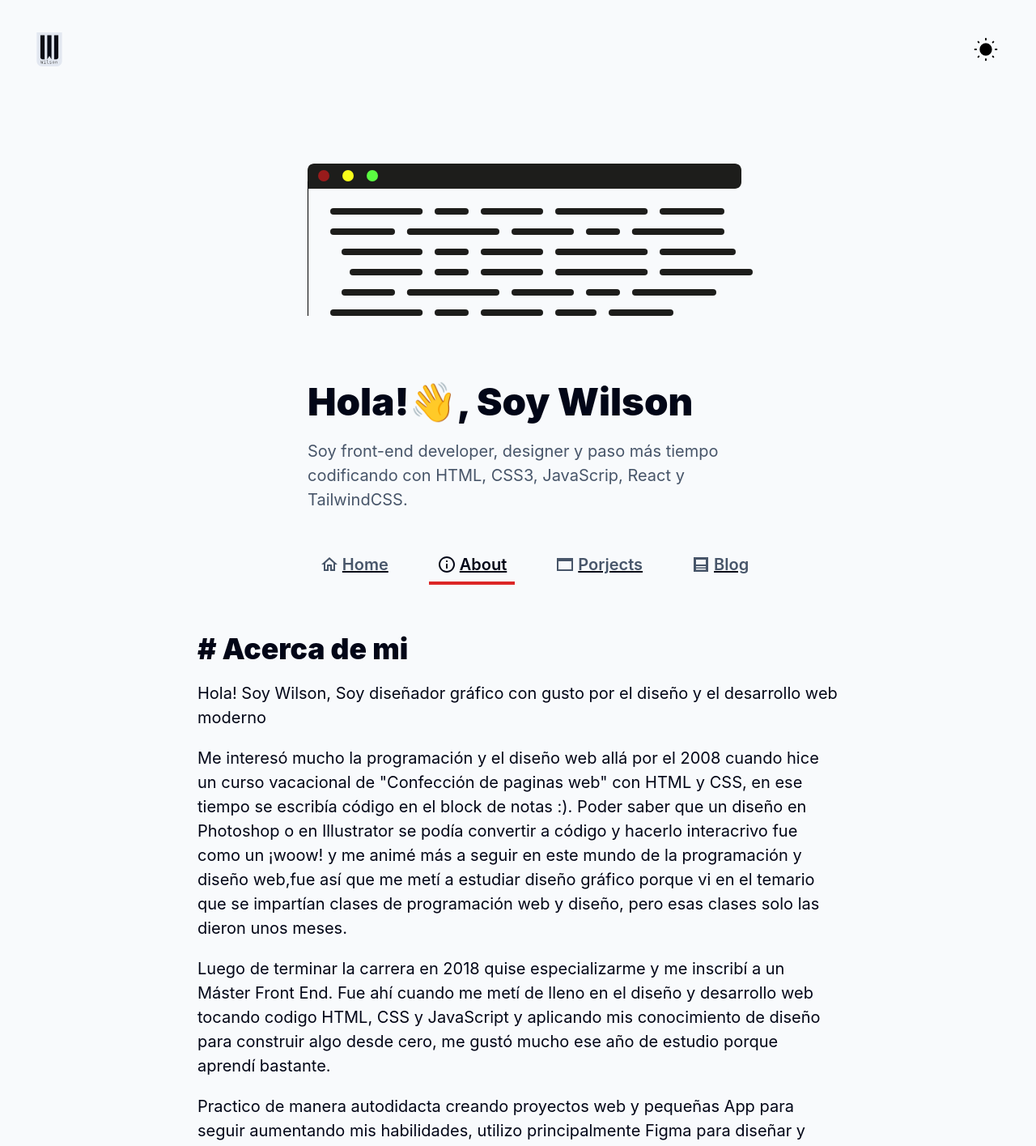
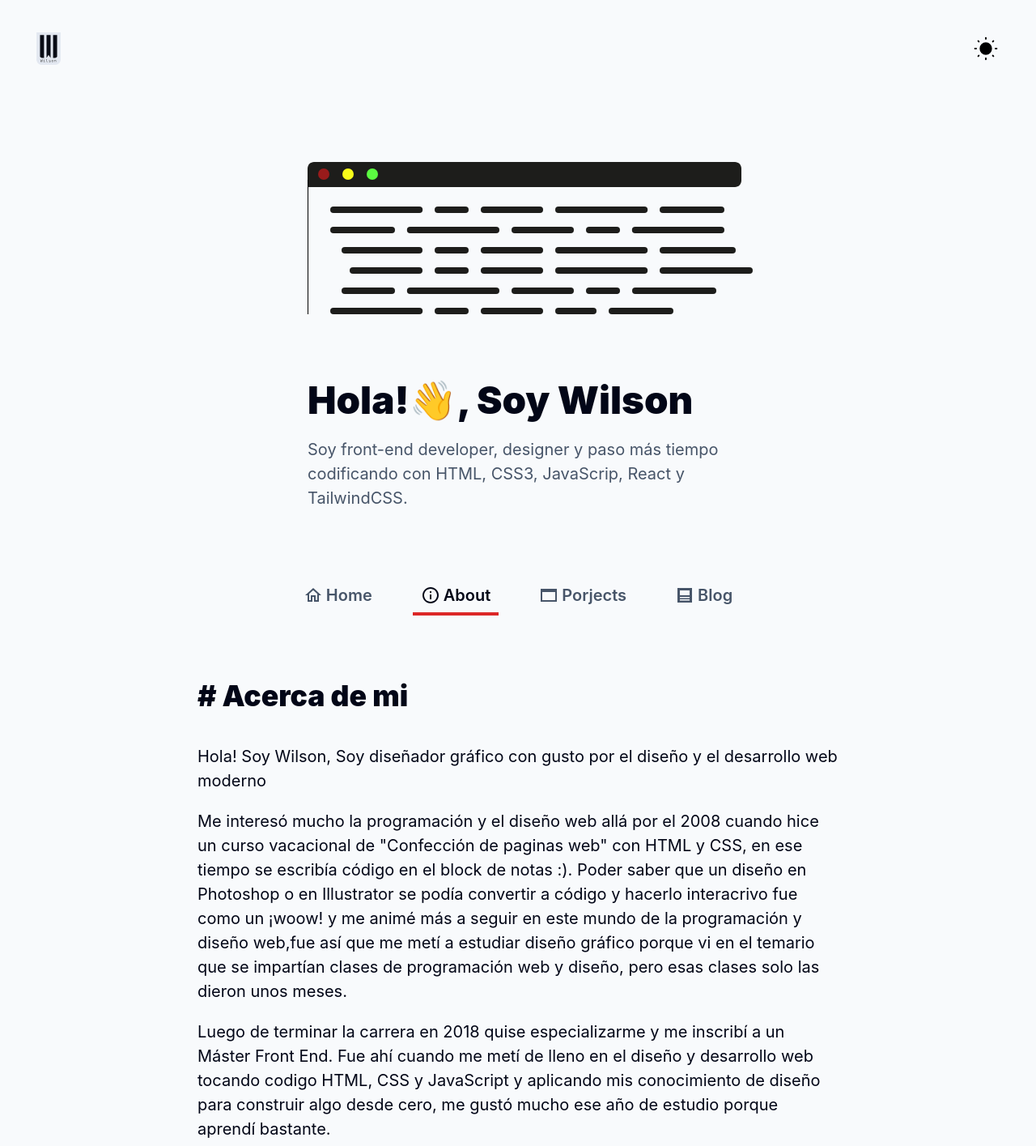
Before and after one commit to sonvice/porfolio-web, a React (Vite) app: page /about in a window 1280 px wide. Shown: the top 1415 px of the page at 81% size. Built offline with nearby package versions, Linux system fonts and the light colour scheme.

Commit message:
style nav

```diff
--- a/src/blocks/nav.css
+++ b/src/blocks/nav.css
@@ -1,3 +1,3 @@
 .nav{
-    --cluster-horizontal-alignment:center;
+padding: 0;
 }
--- a/src/components/About.jsx
+++ b/src/components/About.jsx
@@ -2,9 +2,9 @@ import React from "react";
 
 const About = () => {
   return (
-    <div className="wrapper flow mt-xl">
-      <h2 className="dark:text-slate-300 text-size-2"># Acerca de mi</h2>
-      <div className="flow text-base dark:text-slate-300">
+    <div className="wrapper mt-xl">
+      <h2 className="dark:text-slate-300 text-size-2 mt-2xl"># Acerca de mi</h2>
+      <div className="flow text-base dark:text-slate-300 mt-lg">
         <p>
           Hola! Soy Wilson, Soy diseñador gráfico con gusto por el diseño y el
           desarrollo web moderno
--- a/src/components/Blog.jsx
+++ b/src/components/Blog.jsx
@@ -2,10 +2,13 @@ import React from 'react'
 
 const Blog = () => {
   return (
-    <div className='wrapper dark:text-slate-400'>
+    <div className='wrapper dark:text-slate-300'>
 
-        <div className='pt-lg text-size-2 font-bold'>Próximamente.</div>
+        <h2 className='mt-2xl text-size-2 font-bold'># Próximamente</h2>
+        <div className='mt-lg'>
         <p className='text-base'>consejos y trucos para el desarrollo web hasta explorando las últimas tendencias en el desarrollo y diseño web, mi objetivo es brindarte contenido que te ayude a convertirte en un desarrollador front-end más hábil y creativo.</p>
+
+        </div>
 
     </div>
   )
--- a/src/components/CardProject.jsx
+++ b/src/components/CardProject.jsx
@@ -9,9 +9,9 @@ const CardProject = ({ nunCard,titleMain }) => {
 
 
   return (
-    <div className="wrapper mt-xl">
+    <div className="wrapper mt-2xl">
       <h2 className="dark:text-slate-300 text-size-2"># {titleMain}</h2>
-      <div className="box-grid gap-lg mt-md">
+      <div className="box-grid gap-lg mt-lg">
         {newArr.map((figure) => (
           <div key={figure.label} className="card">
             <figure>
--- a/src/components/Header.jsx
+++ b/src/components/Header.jsx
@@ -38,7 +38,7 @@ const Header = () => {
       <div className="flex justify-between px-lg items-center">
         <div>
           <a href="/">
-            <img width={42} height={42} src={logo} alt="Logo" />
+            <img width={40} height={40} src={logo} alt="Logo" />
           </a>
         </div>
         <button onClick={toggleTheme} className="bg-transparent border-0 cursor-pointer">
--- a/src/components/Nav.jsx
+++ b/src/components/Nav.jsx
@@ -3,12 +3,12 @@ import { navLink } from "../constant";
 import { NavLink } from "react-router-dom";
 const Nav = () => {
   return (
-    <nav className="wrapper text-base font-semibold text-slate-600 mt-lg">
-      <ul className="nav cluster max-md:justify-start max-sm:gap-[8px] list-none">
+    <nav className="wrapper text-base font-semibold text-slate-600 mt-2xl">
+      <ul className="nav cluster md:justify-center max-sm:gap-[8px] list-none">
         {navLink.map((item) => (
           <li key={item.label} className="border-animated">
             <NavLink
-              className="flex gap-[4px] p-[10px] items-center dark:text-slate-300"
+              className="flex gap-[4px] p-[10px] no-underline items-center dark:text-slate-300"
               to={item.href}
             >
               <svg
--- a/src/global.css
+++ b/src/global.css
@@ -42,7 +42,6 @@ h3 {
 
 a {
   color: currentcolor;
-  text-decoration-color: var(--color-slate-950);
 }
 
 a:hover {
```
